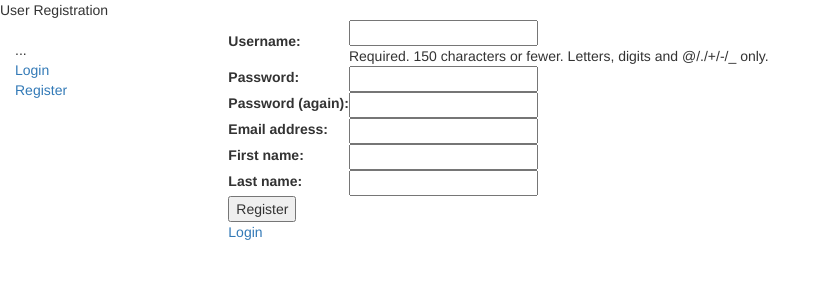
After one commit to sachinkum/Bal-Aveksha, a Django app: page /WebSite/register/ in a window 1280 px wide. The commit adds this page. Shown: the top 300 px of the page, without its empty margins (0-830 px from the left). Run offline with Django 3.2, Linux system fonts and the light colour scheme; some libraries are stand-ins or nearby versions.

Commit message:
Added Registration

```diff
--- a/WebServer/WebServer/settings.py
+++ b/WebServer/WebServer/settings.py
@@ -13,6 +13,8 @@ https://docs.djangoproject.com/en/1.10/ref/settings/
 import os
 
 # Build paths inside the project like this: os.path.join(BASE_DIR, ...)
+from django.conf.global_settings import CSRF_COOKIE_DOMAIN
+
 BASE_DIR = os.path.dirname(os.path.dirname(os.path.abspath(__file__)))
 
 
@@ -70,6 +72,7 @@ TEMPLATES = [
 ]
 
 WSGI_APPLICATION = 'WebServer.wsgi.application'
+#CSRF_COOKIE_DOMAIN = None
 
 
 # Database
@@ -124,5 +127,3 @@ USE_TZ = True
 # https://docs.djangoproject.com/en/1.10/howto/static-files/
 
 STATIC_URL = '/static/'
-
-LOGIN_REDIRECT_URL = '/'
--- a/WebServer/WebSite/admin.py
+++ b/WebServer/WebSite/admin.py
@@ -2,5 +2,3 @@ from django.contrib import admin
 from . import models
 
 admin.site.register(models.AllUsers)
-admin.site.register(models.CounsellorSessions)
-admin.site.register(models.CounselleeSessions)
--- /dev/null
+++ b/WebServer/WebSite/forms.py
@@ -0,0 +1,18 @@
+from django.contrib.auth.models import User
+from django import forms
+from django.utils.translation import ugettext_lazy as _
+
+
+class RegistrationForm(forms.ModelForm):
+    password1 = forms.CharField(widget=forms.PasswordInput(attrs=dict(required=True, max_length=30, render_value=False)), label=_("Password"))
+    password2 = forms.CharField(widget=forms.PasswordInput(attrs=dict(required=True, max_length=30, render_value=False)), label=_("Password (again)"))
+
+    def clean(self):
+        if 'password1' in self.cleaned_data and 'password2' in self.cleaned_data:
+            if self.cleaned_data['password1'] != self.cleaned_data['password2']:
+                raise forms.ValidationError(_("The two password fields did not match."))
+        return self.cleaned_data
+
+    class Meta:
+        model = User
+        fields = ['username', 'password1', 'password2', 'email', 'first_name', 'last_name']
--- a/WebServer/WebSite/templates/WebSite/Base.html
+++ b/WebServer/WebSite/templates/WebSite/Base.html
@@ -23,8 +23,8 @@
       {% block sidebar %}
       <ul class="sidebar-nav">
           <!--<li><a href="{% url 'index' %}">Home</a></li>-->
-          <li><a href="{% url 'all_users' %}">All users</a></li>
-          <li><a href="">All emailIds</a></li>
+          <!--<li><a href="{% url 'all_users' %}">All users</a></li>-->
+          <!--<li><a href="">All emailIds</a></li>-->
       </ul>
       <ul class="sidebar-nav">
 
@@ -35,6 +35,7 @@
                 <li><a href="{% url 'logout'%}?next={{request.path}}">Logout</a></li>
             {% else %}
                 <li><a href="{% url 'login'%}?next={{request.path}}">Login</a></li>
+                <li><a href="{% url 'register' %}?next={{ request.path }}">Register</a></li>
             {% endif %}
         </ul>
      {% endblock %}
--- /dev/null
+++ b/WebServer/WebSite/templates/registration/register.html
@@ -0,0 +1,13 @@
+{% extends "WebSite/Base.html" %}
+{% block title %}User Registration{% endblock %}
+{% block head %}User Registration{% endblock %}
+{% block content %}
+    <form method="post" action="/WebSite/register/">
+        {% csrf_token %}
+        <table border="0">
+            {{ form.as_table }}
+        </table>
+        <input type="submit" value="Register" />
+    </form>
+    <a href="/">Login</a>
+{% endblock %}
--- a/WebServer/WebSite/urls.py
+++ b/WebServer/WebSite/urls.py
@@ -6,7 +6,7 @@ from . import views
 urlpatterns = [
     url(r'^$', views.Index, name='index'),
     url(r'^AllUsers/$', views.AllUsers.as_view(), name='all_users'),
-    url(r'^CounsellorSessions/$', views.CounsellorSessions, name='counsellor_sessions'),
-    url(r'^CounselleeSessions/$', views.CounselleeSessions, name='counsellee_sessions'),
+    url(r'^register/$', views.RegisterUser.as_view(), name='register'),
+    url(r'^register/success/$', views.register_success, name='register_success')
 
 ]
--- a/WebServer/WebSite/views.py
+++ b/WebServer/WebSite/views.py
@@ -1,12 +1,19 @@
-from django.shortcuts import render
-from django import http
+from django.http import HttpResponseRedirect
+from django.shortcuts import render, render_to_response
+from django.contrib.auth.models import User
+from django.template import RequestContext
+from django.views import View
 from django.views import generic
+from django.views.decorators.csrf import csrf_protect
+
+from WebSite.forms import RegistrationForm
 from . import models
 
 
+#@csrf_protect
 def Index(request):
     num_users = models.AllUsers.objects.all().count()
-    return render(request,'WebSite/Index.html',context={'num_users':num_users})
+    return render(request, 'WebSite/Index.html', context={'num_users': num_users})
 
 
 class AllUsers(generic.ListView):
@@ -16,11 +23,29 @@ class AllUsers(generic.ListView):
     #return (http.HttpResponse('<h1>Page showing the details of everyone</h1>'))
 
 
-def CounsellorSessions(request):
-    #model = models.CounsellorSessions
-    #template_name = 'WebSite/CounsellorSessions.html'
-    return (http.HttpResponse('<h1>Page showing counsellings given by a counsellor</h1>'))
+class RegisterUser(View):
+    form_class = RegistrationForm
+    template_name = 'registration/register.html'
+
+    def get(self, request):
+        form = self.form_class(None)
+        return render(request, self.template_name, {'form': form})
+
+    def post(self, request):
+        form = self.form_class(request.POST)
+
+        if form.is_valid():
+            user = User.objects.create_user(
+                username=form.cleaned_data['username'],
+                password=form.cleaned_data['password1'],
+                email=form.cleaned_data['email'],
+                first_name=form.cleaned_data['first_name'],
+                last_name=form.cleaned_data['last_name']
+            )
+            user.save()
+            return render(request, 'WebSite/Index.html', context={'title': 'register_success'})
 
 
-def CounselleeSessions(request):
-    return (http.HttpResponse('<h1>Page showing counsellings taken by a  counsellee</h1>'))
+@csrf_protect
+def register_success(request):
+    return render(request, 'WebSite/Index.html')
```
Also changed, not shown: WebServer/WebSite/models.py (+0 -19 lines), WebServer/WebSite/migrations/0001_initial.py, WebServer/WebSite/migrations/0002_remove_allusers_username.py (added), WebServer/WebSite/migrations/0003_auto_20170326_0155.py (added).
